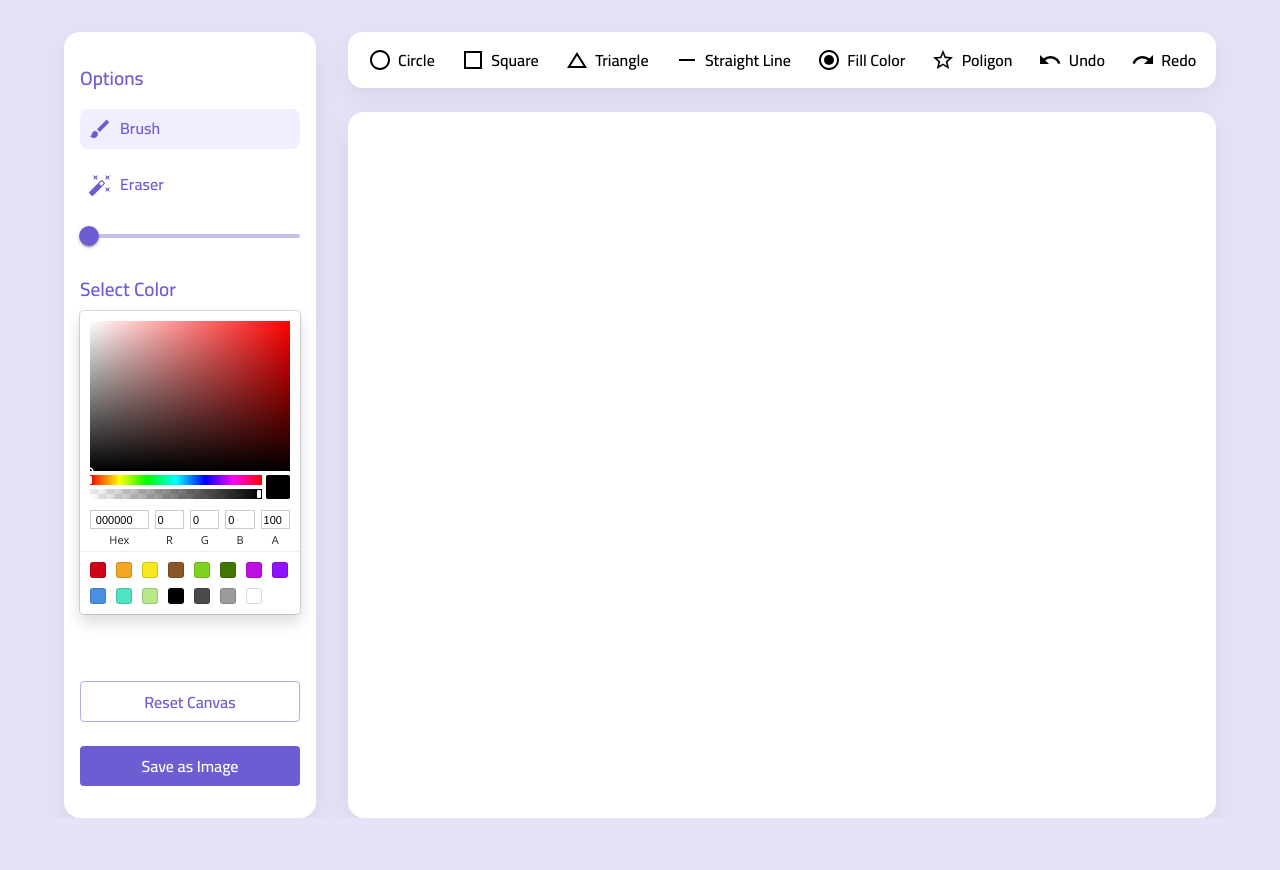
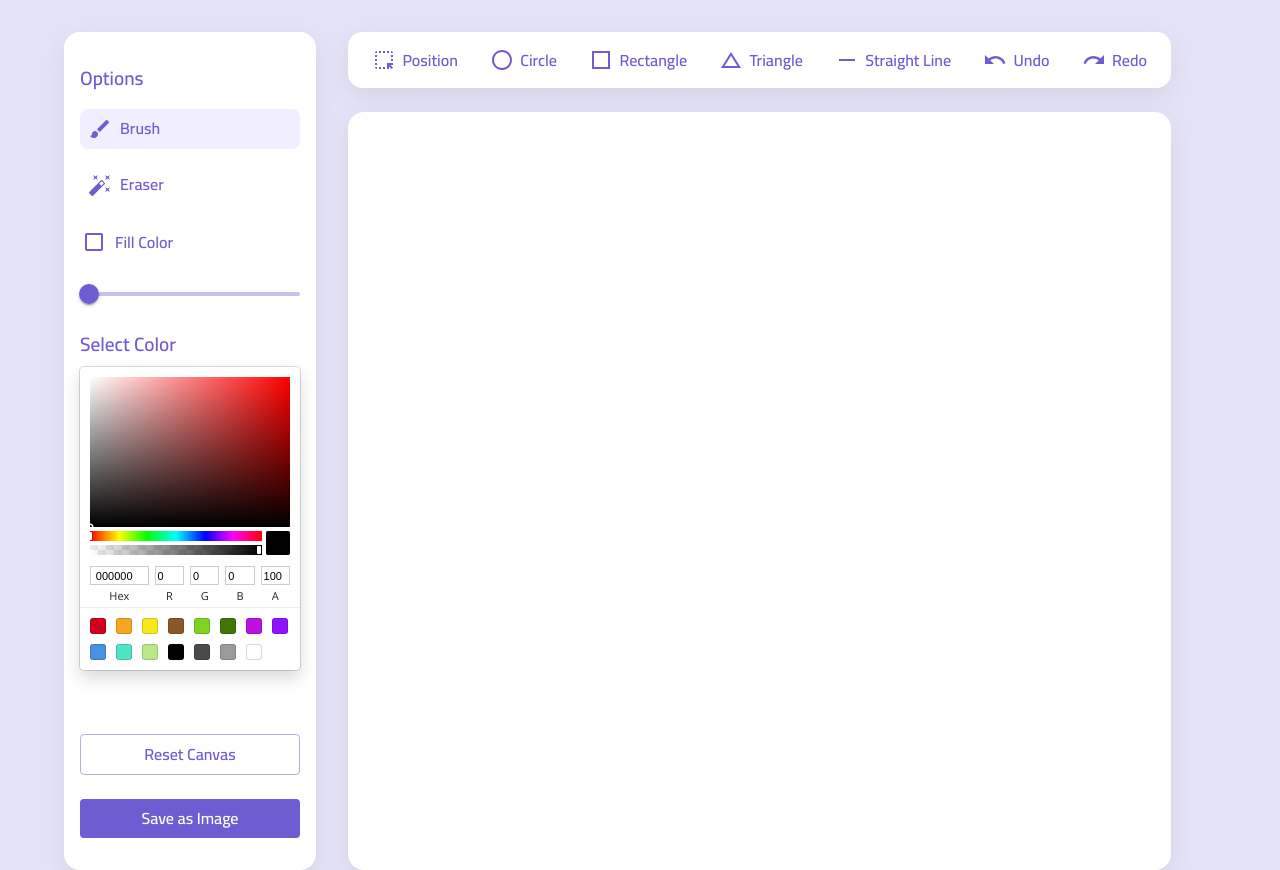
Before and after one commit to kobir1989/drawing-app, a React (Vite) app: page / in a window 1280 px wide. Before the commit the page ends 818 px from the top, so only its background shows below. Built offline with nearby package versions, Linux system fonts and the light colour scheme.

Commit message:
feat: add all the drowing tools and its methods

```diff
--- a/package.json
+++ b/package.json
@@ -20,7 +20,8 @@
     "@mui/material": "^5.14.10",
     "react": "^18.2.0",
     "react-color": "^2.19.3",
-    "react-dom": "^18.2.0"
+    "react-dom": "^18.2.0",
+    "uuid": "^9.0.1"
   },
   "devDependencies": {
     "@types/react": "^18.2.15",
--- a/src/App.jsx
+++ b/src/App.jsx
@@ -1,13 +1,17 @@
 import { Container, Stack } from '@mui/material'
-import { useState } from 'react'
+import { useCallback, useEffect, useState } from 'react'
+import { v4 as uuidv4 } from 'uuid'
 import Canvas from './components/Canvas'
 import SideBar from './components/SideBar'
 import ToolBar from './components/Toolbar'
+import { useCanvasContest } from './hooks/useCanvasContext'
 
 function App() {
   const [selectedColor, setSelectedColor] = useState('#000')
   const [selectedTool, setSelectdTool] = useState('brush')
   const [selectedRange, setSelectedRange] = useState(5)
+  const [checkedFillColor, setCheckedFillColor] = useState(false)
+  const { canvasRef, context } = useCanvasContest()
 
   // Handle Selected Color (*color picker)
   const handleSelectedColor = e => {
@@ -24,6 +28,45 @@ function App() {
     setSelectedRange(newValue)
   }
 
+  // Handle Checked fill color
+  const handleCheckedFillColor = e => {
+    setCheckedFillColor(e.target.value)
+  }
+
+  //Save Dwrawing as PNG Image
+  const hadleSaveImage = () => {
+    const link = document.createElement('a')
+    // convert canvas content to data URL (PNG format by default)
+    const dataURL = canvasRef.current.toDataURL()
+    // Set the href and download attributes for the anchor element
+    link.href = dataURL
+    link.download = `${uuidv4()}.png`
+    // click to trigger download
+    link.click()
+  }
+
+  //set canvas background
+  const setCanvasBackGround = useCallback(() => {
+    if (context) {
+      context.fillStyle = '#FFF'
+      context.fillRect(0, 0, canvasRef.current.width, canvasRef.current.height)
+      context.fillStyle = selectedColor
+    }
+  }, [canvasRef, context, selectedColor])
+
+  // Reset Canvas handler
+  const handleResetCanvas = () => {
+    if (context) {
+      context.clearRect(0, 0, canvasRef.current.width, canvasRef.current.height)
+      // reset canvas background
+      setCanvasBackGround()
+    }
+  }
+
+  useEffect(() => {
+    // setCanvasBackGround()
+  }, [setCanvasBackGround])
+
   return (
     <Container
       maxWidth='xl'
@@ -37,18 +80,29 @@ function App() {
     >
       <SideBar
         color={selectedColor}
-        handleSelectedColor={handleSelectedColor}
-        handleSelectedTool={handleSelectedTool}
+        onSelectedColor={handleSelectedColor}
+        onSelectedTool={handleSelectedTool}
         selectedTool={selectedTool}
-        handleSelectedRange={handleSelectedRange}
+        onSelectedRange={handleSelectedRange}
         selectedRange={selectedRange}
+        onFillColor={handleCheckedFillColor}
+        checkedFillColor={checkedFillColor}
+        onResetCanvas={handleResetCanvas}
+        onSaveImage={hadleSaveImage}
       />
       <Stack gap={3}>
         <ToolBar
-          handleSelectedTool={handleSelectedTool}
+          onSelectedTool={handleSelectedTool}
           selectedTool={selectedTool}
         />
-        <Canvas selectedRange={selectedRange} selectedColor={selectedColor} />
+        <Canvas
+          selectedRange={selectedRange}
+          selectedColor={selectedColor}
+          selectedTool={selectedTool}
+          checkedFillColor={checkedFillColor}
+          canvasRef={canvasRef}
+          context={context}
+        />
       </Stack>
     </Container>
   )
--- a/src/components/Canvas.jsx
+++ b/src/components/Canvas.jsx
@@ -1,30 +1,161 @@
+/* eslint-disable react/display-name */
 import { Box } from '@mui/material'
 import PropTypes from 'prop-types'
-import { useEffect, useRef, useState } from 'react'
+import React, { useState } from 'react'
 
-const Canvas = ({ selectedRange, selectedColor }) => {
-  const canvasRef = useRef(null)
-  const [context, setContext] = useState(null)
+// Global Variables
+let PREV_MOUSE_X
+let PREV_MOUSE_Y
+let SNAP_SHOT
+
+const Canvas = React.memo(
+  ({
+    selectedRange,
+    selectedColor,
+    selectedTool,
+    checkedFillColor,
+    canvasRef,
+    context
+  }) => {
     const [isDrawing, setIsDrawing] = useState(false)
 
+    // Check if fill color is selected or not
+    const checkFillColor = checkedFillColor => {
+      if (!checkedFillColor) {
+        context.strokeStyle = selectedColor
+        context.stroke()
+      } else {
+        context.fillStyle = selectedColor
+        context.fill()
+      }
+    }
+
+    // Draw Triangel
+    const drawTriangle = ({ offsetX, offsetY }) => {
+      // create new Path for drawTriangle
+      context.beginPath()
+      context.moveTo(PREV_MOUSE_X, PREV_MOUSE_Y)
+      context.lineTo(offsetX, offsetY)
+      context.lineTo(PREV_MOUSE_X * 2 - offsetX, offsetY)
+      context.closePath()
+      // Check if fill color selected or not
+      checkFillColor(checkedFillColor)
+    }
+
+    // Draw Straight Line
+    const drawStraightLine = ({ offsetX, offsetY }) => {
+      // create new Path for drawPoligon
+      context.beginPath()
+      context.moveTo(PREV_MOUSE_X, PREV_MOUSE_Y)
+      context.lineTo(offsetX, offsetY)
+      context.strokeStyle = selectedColor
+      context.stroke()
+    }
+
+    //Draw Circle
+    const drowCircle = ({ offsetX, offsetY }) => {
+      // create new Path for drowCircle
+      context.beginPath()
+      // Formula to calculate the distance between two points in a two-dimensional space (X and Y distance)
+      let radius = Math.sqrt(
+        Math.pow(PREV_MOUSE_X - offsetX, 2) +
+          Math.pow(PREV_MOUSE_Y - offsetY, 2)
+      )
+      // create Circle
+      context.arc(PREV_MOUSE_X, PREV_MOUSE_Y, radius, 0, 2 * Math.PI)
+      // Check if fill color selected or not
+      checkFillColor(checkedFillColor)
+    }
+
+    // Draw Rectangle
+    const drawRactangle = ({ offsetX, offsetY }) => {
+      // Check if fill color selected or not
+      if (!checkedFillColor) {
+        context.strokeStyle = selectedColor
+        context.strokeRect(
+          offsetX,
+          offsetY,
+          PREV_MOUSE_X - offsetX,
+          PREV_MOUSE_Y - offsetY
+        )
+      } else {
+        context.fillStyle = selectedColor
+        context.fillRect(
+          offsetX,
+          offsetY,
+          PREV_MOUSE_X - offsetX,
+          PREV_MOUSE_Y - offsetY
+        )
+      }
+    }
+
+    // Erager
+    const erager = ({ offsetX, offsetY }) => {
+      canvasRef.current.style.cursor = 'default'
+      context.lineTo(offsetX, offsetY)
+      context.strokeStyle = '#FFF'
+      context.stroke()
+    }
+
     // start drawing (triggers on every onMouseDown event)
-  const startDrawing = () => {
+    const startDrawing = e => {
       setIsDrawing(true)
+      // set starting mouse pointer x cordinate and y cordinate.
+      PREV_MOUSE_X = e.nativeEvent.offsetX
+      PREV_MOUSE_Y = e.nativeEvent.offsetY
       // crate new drawing path on onMouseDown event
       context.beginPath()
       // set brush width - default 5 (getting value from slide range)
       context.lineWidth = selectedRange
       // set line color based on selectedColor (getting color from color picker)
       context.strokeStyle = selectedColor
+
+      //  get pixel data from a rectangular area
+      SNAP_SHOT = context.getImageData(
+        0,
+        0,
+        canvasRef.current.width,
+        canvasRef.current.height
+      )
     }
 
     // Drawing (triggers on every onMouseMove event)
     const drawing = e => {
+      // chage the cursor style
+      canvasRef.current.style.cursor = 'crosshair'
       if (!context) return
       if (!isDrawing) return
+      context.putImageData(SNAP_SHOT, 0, 0)
+
+      // crate create object based on current mouse pointer
+      const currentMousePosition = {
+        offsetX: e.nativeEvent.offsetX,
+        offsetY: e.nativeEvent.offsetY
+      }
+      switch (selectedTool) {
+        case 'brush':
           // create line from current mouse ponter
           context.lineTo(e.nativeEvent.offsetX, e.nativeEvent.offsetY)
           context.stroke()
+          break
+        case 'rectangle':
+          drawRactangle(currentMousePosition)
+          break
+        case 'circle':
+          drowCircle(currentMousePosition)
+          break
+        case 'triangle':
+          drawTriangle(currentMousePosition)
+          break
+        case 'line':
+          drawStraightLine(currentMousePosition)
+          break
+        case 'erage':
+          erager(currentMousePosition)
+          break
+        default:
+          break
+      }
     }
 
     // Stop Drawing (triggers every on onMouseUp event)
@@ -32,21 +163,6 @@ const Canvas = ({ selectedRange, selectedColor }) => {
       setIsDrawing(false)
     }
 
-  useEffect(() => {
-    // create canvas ref
-    const canvas = canvasRef.current
-    // initialized the context
-    const ctx = canvas.getContext('2d')
-    // set canvas width and height
-    canvas.width = canvas.offsetWidth
-    canvas.height = canvas.offsetHeight
-
-    // Set properties for smoother lines
-    ctx.lineJoin = 'round' // Rounded line corners
-    ctx.lineCap = 'round' // Rounded line endings
-
-    setContext(ctx)
-  }, [])
     return (
       <Box
         sx={theme => ({
@@ -69,10 +185,15 @@ const Canvas = ({ selectedRange, selectedColor }) => {
       </Box>
     )
   }
-
+)
+// Prop Types
 Canvas.propTypes = {
-  selectedRange: PropTypes.string.isRequired,
-  selectedColor: PropTypes.string.isRequired
+  selectedRange: PropTypes.number.isRequired,
+  selectedColor: PropTypes.string.isRequired,
+  selectedTool: PropTypes.string.isRequired,
+  checkedFillColor: PropTypes.bool.isRequired,
+  canvasRef: PropTypes.object.isRequired,
+  context: PropTypes.object
 }
 
 export default Canvas
--- a/src/components/Icon.jsx
+++ b/src/components/Icon.jsx
@@ -5,6 +5,7 @@ import ChangeHistoryOutlinedIcon from '@mui/icons-material/ChangeHistoryOutlined
 import CheckBoxOutlineBlankSharpIcon from '@mui/icons-material/CheckBoxOutlineBlankSharp'
 import CreateIcon from '@mui/icons-material/Create'
 import DeleteForeverIcon from '@mui/icons-material/DeleteForever'
+import HighlightAltIcon from '@mui/icons-material/HighlightAlt'
 import HorizontalRuleIcon from '@mui/icons-material/HorizontalRule'
 import RadioButtonCheckedSharpIcon from '@mui/icons-material/RadioButtonCheckedSharp'
 import RedoIcon from '@mui/icons-material/Redo'
@@ -20,13 +21,14 @@ const icons = {
   drow: CreateIcon,
   erage: AutoFixHighIcon,
   save: SaveIcon,
-  square: CheckBoxOutlineBlankSharpIcon,
+  rectangle: CheckBoxOutlineBlankSharpIcon,
   circle: Brightness1OutlinedIcon,
   triangle: ChangeHistoryOutlinedIcon,
   line: HorizontalRuleIcon,
   brush: BrushIcon,
   poligon: StarBorderSharpIcon,
-  fillColor: RadioButtonCheckedSharpIcon
+  fillColor: RadioButtonCheckedSharpIcon,
+  drag: HighlightAltIcon
 }
 
 const Icon = props => {
--- a/src/components/SideBar.jsx
+++ b/src/components/SideBar.jsx
@@ -1,5 +1,8 @@
+
 import styled from '@emotion/styled'
 import { Box, Button, Stack, Typography } from '@mui/material'
+import Checkbox from '@mui/material/Checkbox'
+import FormControlLabel from '@mui/material/FormControlLabel'
 import Slider from '@mui/material/Slider'
 import PropTypes from 'prop-types'
 import { SketchPicker } from 'react-color'
@@ -25,11 +28,15 @@ const CustomIconButton = styled('button')(({ theme, selected }) => ({
 
 const SideBar = ({
   color,
-  handleSelectedColor,
-  handleSelectedTool,
+  onSelectedColor,
+  onSelectedTool,
   selectedTool,
-  handleSelectedRange,
-  selectedRange
+  onSelectedRange,
+  selectedRange,
+  checkedFillColor,
+  onFillColor,
+  onResetCanvas,
+  onSaveImage
 }) => {
   return (
     <Stack
@@ -50,19 +57,39 @@ const SideBar = ({
         <CustomIconButton
           selected={selectedTool === 'brush' ? 'on' : 'off'}
           onClick={() => {
-            handleSelectedTool('brush')
+            onSelectedTool('brush')
           }}
         >
           <Icon name='brush' size='1.5rem' />
           <Typography variant='h5'>Brush</Typography>
         </CustomIconButton>
         <CustomIconButton
-          onClick={() => handleSelectedTool('erage')}
+          onClick={() => onSelectedTool('erage')}
           selected={selectedTool === 'erage' ? 'on' : 'off'}
         >
           <Icon name='erage' size='1.5rem' />
           <Typography variant='h5'>Eraser</Typography>
         </CustomIconButton>
+        {/* check fill color */}
+        <Box>
+          <FormControlLabel
+            control={
+              <Checkbox
+                sx={theme => ({
+                  color: theme.palette.primary.main,
+                  ml: '4px'
+                })}
+                checked={checkedFillColor}
+                onChange={onFillColor}
+              />
+            }
+            label={
+              <Typography variant='h5' color='primary'>
+                Fill Color
+              </Typography>
+            }
+          />
+        </Box>
         {/* slider */}
         <Box sx={{ width: '100%' }}>
           <Slider
@@ -71,7 +98,7 @@ const SideBar = ({
             value={selectedRange}
             aria-label='Default'
             valueLabelDisplay='auto'
-            onChange={handleSelectedRange}
+            onChange={onSelectedRange}
           />
         </Box>
       </Stack>
@@ -81,24 +108,33 @@ const SideBar = ({
         <Typography variant='h4' color='primary' mb={1}>
           Select Color
         </Typography>
-        <SketchPicker color={color} onChange={e => handleSelectedColor(e)} />
+        <SketchPicker color={color} onChange={e => onSelectedColor(e)} />
       </Box>
       {/* buttons */}
       <Stack mt={6} gap={3}>
-        <Button variant='outlined'>Reset Canvas</Button>
-        <Button variant='contained'>Save as Image</Button>
+        <Button variant='outlined' onClick={onResetCanvas}>
+          Reset Canvas
+        </Button>
+        <Button variant='contained' onClick={onSaveImage}>
+          Save as Image
+        </Button>
       </Stack>
     </Stack>
   )
 }
 
+// Props Types
 SideBar.propTypes = {
   color: PropTypes.string.isRequired,
-  handleSelectedColor: PropTypes.func.isRequired,
-  handleSelectedTool: PropTypes.func.isRequired,
+  onSelectedColor: PropTypes.func.isRequired,
+  onSelectedTool: PropTypes.func.isRequired,
   selectedTool: PropTypes.string.isRequired,
-  handleSelectedRange: PropTypes.func.isRequired,
-  selectedRange: PropTypes.number.isRequired
+  onSelectedRange: PropTypes.func.isRequired,
+  selectedRange: PropTypes.number.isRequired,
+  checkedFillColor: PropTypes.bool.isRequired,
+  onFillColor: PropTypes.func.isRequired,
+  onResetCanvas: PropTypes.func.isRequired,
+  onSaveImage: PropTypes.func.isRequired
 }
 
 export default SideBar
--- a/src/components/Toolbar.jsx
+++ b/src/components/Toolbar.jsx
@@ -3,20 +3,19 @@ import PropTypes from 'prop-types'
 import Icon from './Icon'
 
 const toolbarOptions = [
+  { id: 'drag', icon: 'drag', label: 'Position' },
   { id: 'circle', icon: 'circle', label: 'Circle' },
-  { id: 'square', icon: 'square', label: 'Square' },
+  { id: 'rectangle', icon: 'rectangle', label: 'Rectangle' },
   { id: 'triangle', icon: 'triangle', label: 'Triangle' },
   { id: 'line', icon: 'line', label: 'Straight Line' },
-  { id: 'fillColor', icon: 'fillColor', label: 'Fill Color' },
-  { id: 'poligon', icon: 'poligon', label: 'Poligon' },
+
   { id: 'undo', icon: 'undo', label: 'Undo' },
   { id: 'redo', icon: 'redo', label: 'Redo' }
 ]
 
-const ToolBar = ({ handleSelectedTool, selectedTool }) => {
+const ToolBar = ({ onSelectedTool, selectedTool }) => {
   return (
     <Stack
-      onClick={e => handleSelectedTool(e.target.id)}
       direction='row'
       justifyContent='center'
       alignItems='center'
@@ -31,27 +30,25 @@ const ToolBar = ({ handleSelectedTool, selectedTool }) => {
     >
       {toolbarOptions.map(opt => (
         <IconButton
-          id={opt?.id}
+          onClick={() => onSelectedTool(opt?.id)}
           key={opt?.id}
           disableRipple
           sx={theme => ({
             gap: '0.4rem',
-            padding: '5px',
+            padding: '5px 8px',
             borderRadius: '4px',
-
-            color:
-              selectedTool === opt.id ? theme.palette.primary.main : '#000',
+            color: theme.palette.primary.main,
             transition: 'all 0.3s ease-in-out',
+            background:
+              selectedTool === opt.id ? theme.palette.primary.light : 'none',
             '&:hover': {
               color: theme.palette.primary.main,
               transition: 'all 0.3s ease-in-out'
             }
           })}
         >
-          <Icon id={opt?.id} name={opt?.icon} size='1.5rem' />
-          <Typography id={opt?.id} variant='h5'>
-            {opt?.label}
-          </Typography>
+          <Icon name={opt?.icon} size='1.5rem' />
+          <Typography variant='h5'>{opt?.label}</Typography>
         </IconButton>
       ))}
     </Stack>
@@ -59,7 +56,7 @@ const ToolBar = ({ handleSelectedTool, selectedTool }) => {
 }
 
 ToolBar.propTypes = {
-  handleSelectedTool: PropTypes.func.isRequired,
+  onSelectedTool: PropTypes.func.isRequired,
   selectedTool: PropTypes.string.isRequired
 }
 
--- /dev/null
+++ b/src/hooks/useCanvasContext.js
@@ -0,0 +1,26 @@
+/**
+ * @function useCanvasContest
+ * @param {none}
+ * @returns {Object} - canvasRef and context
+ */
+
+import { useEffect, useRef, useState } from 'react'
+
+export const useCanvasContest = () => {
+  const [context, setContext] = useState(null)
+  const canvasRef = useRef(null)
+
+  useEffect(() => {
+    const canvas = canvasRef.current
+    const ctx = canvas.getContext('2d')
+    // set canvas width and height
+    canvas.width = canvas.offsetWidth
+    canvas.height = canvas.offsetHeight
+
+    // Set properties for smoother lines
+    ctx.lineJoin = 'round' // Rounded line corners
+    ctx.lineCap = 'round' // Rounded line endings
+    setContext(ctx)
+  }, [])
+  return { canvasRef, context }
+}
--- a/src/theme/palette.js
+++ b/src/theme/palette.js
@@ -14,15 +14,5 @@ export const palette = {
     main: '#000', // black
     dark: '#AAA', // Gray
     light: '#FFF' // White
-  },
-  error: {
-    main: '#FF2B2B', //red
-    light: '#FFD4D4', // light - red
-    dark: '#FD3E77' // Dark - (pink)
-  },
-  success: {
-    main: '#3EB760', // green
-    dark: '#006400', // dark - green
-    light: '#DDF5E4' // light - green
   }
 }
--- a/src/theme/typography.js
+++ b/src/theme/typography.js
@@ -3,36 +3,36 @@ import { palette } from './palette'
 export const typography = {
   fontFamily: `Cairo, sans-serif`,
   color: palette.primary.dark,
-  h1: {
-    fontSize: '2.5rem', // 40px
-    letterSpacing: '0.1px',
-    fontWeight: '700',
+  // h1: {
+  //   fontSize: '2.5rem', // 40px
+  //   letterSpacing: '0.1px',
+  //   fontWeight: '700',
 
-    '@media (max-width: 600px)': {
-      fontSize: '2rem',
-      lineHeight: '2.4rem'
-    }
-  },
-  h2: {
-    fontSize: '1.87rem', // 30px
-    lineHeight: '2.4rem',
-    letterSpacing: '0.1px',
-    fontWeight: '700',
-    '@media (max-width: 600px)': {
-      fontSize: '1.4rem',
-      lineHeight: '2rem'
-    }
-  },
-  h3: {
-    fontSize: '1.75rem', // 28px
-    lineHeight: '2.58rem',
-    letterSpacing: '0.1px',
-    fontWeight: '600',
-    '@media (max-width: 600px)': {
-      fontSize: '1.5rem',
-      lineHeight: '2rem'
-    }
-  },
+  //   '@media (max-width: 600px)': {
+  //     fontSize: '2rem',
+  //     lineHeight: '2.4rem'
+  //   }
+  // },
+  // h2: {
+  //   fontSize: '1.87rem', // 30px
+  //   lineHeight: '2.4rem',
+  //   letterSpacing: '0.1px',
+  //   fontWeight: '700',
+  //   '@media (max-width: 600px)': {
+  //     fontSize: '1.4rem',
+  //     lineHeight: '2rem'
+  //   }
+  // },
+  // h3: {
+  //   fontSize: '1.75rem', // 28px
+  //   lineHeight: '2.58rem',
+  //   letterSpacing: '0.1px',
+  //   fontWeight: '600',
+  //   '@media (max-width: 600px)': {
+  //     fontSize: '1.5rem',
+  //     lineHeight: '2rem'
+  //   }
+  // },
   h4: {
     fontSize: '1.2rem', // 24px
     lineHeight: '1.8rem',
```
Also changed, not shown: 1 other file (tests, documents, lock files or other folders). Lines whose indentation alone changed are shown as unchanged.
